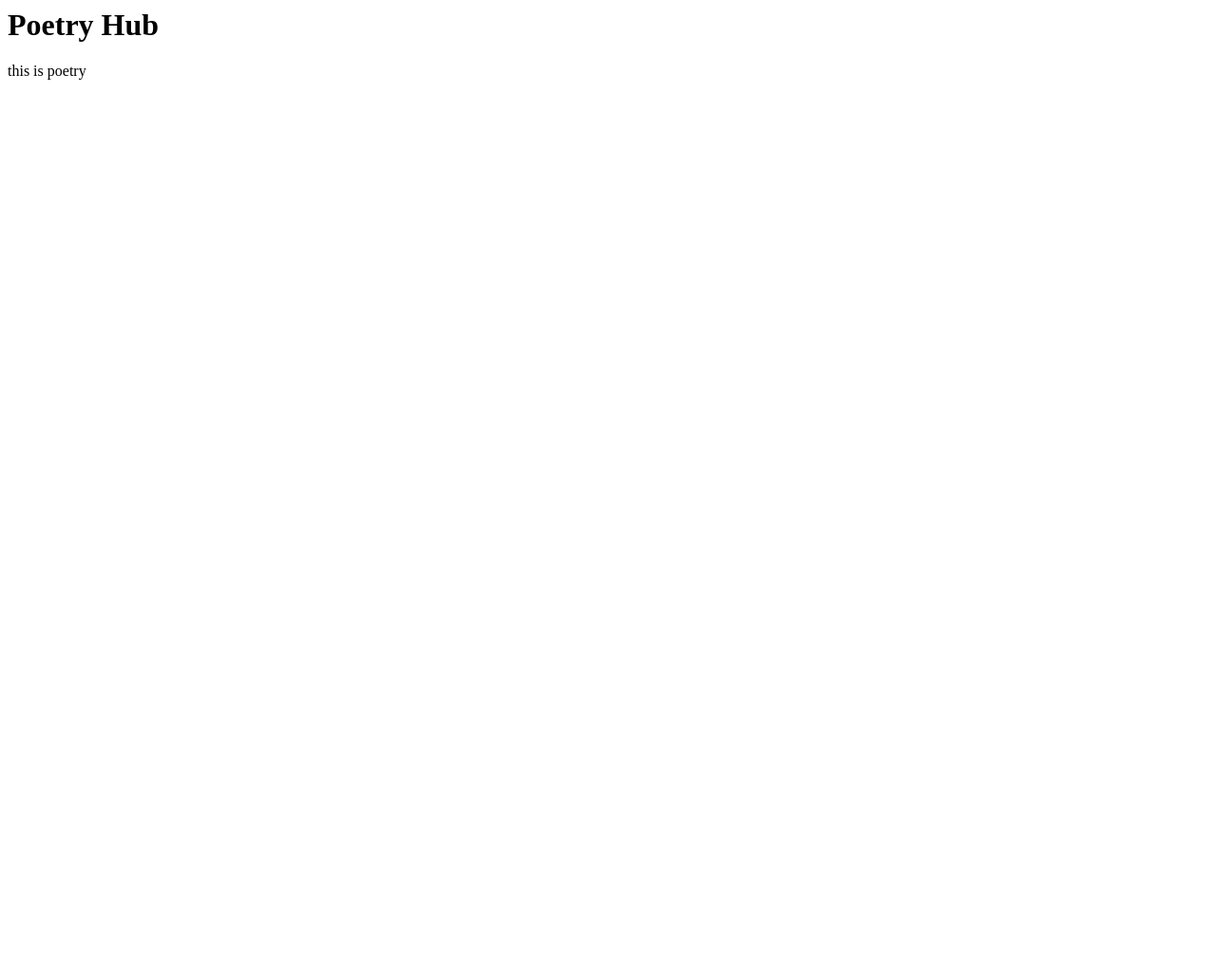
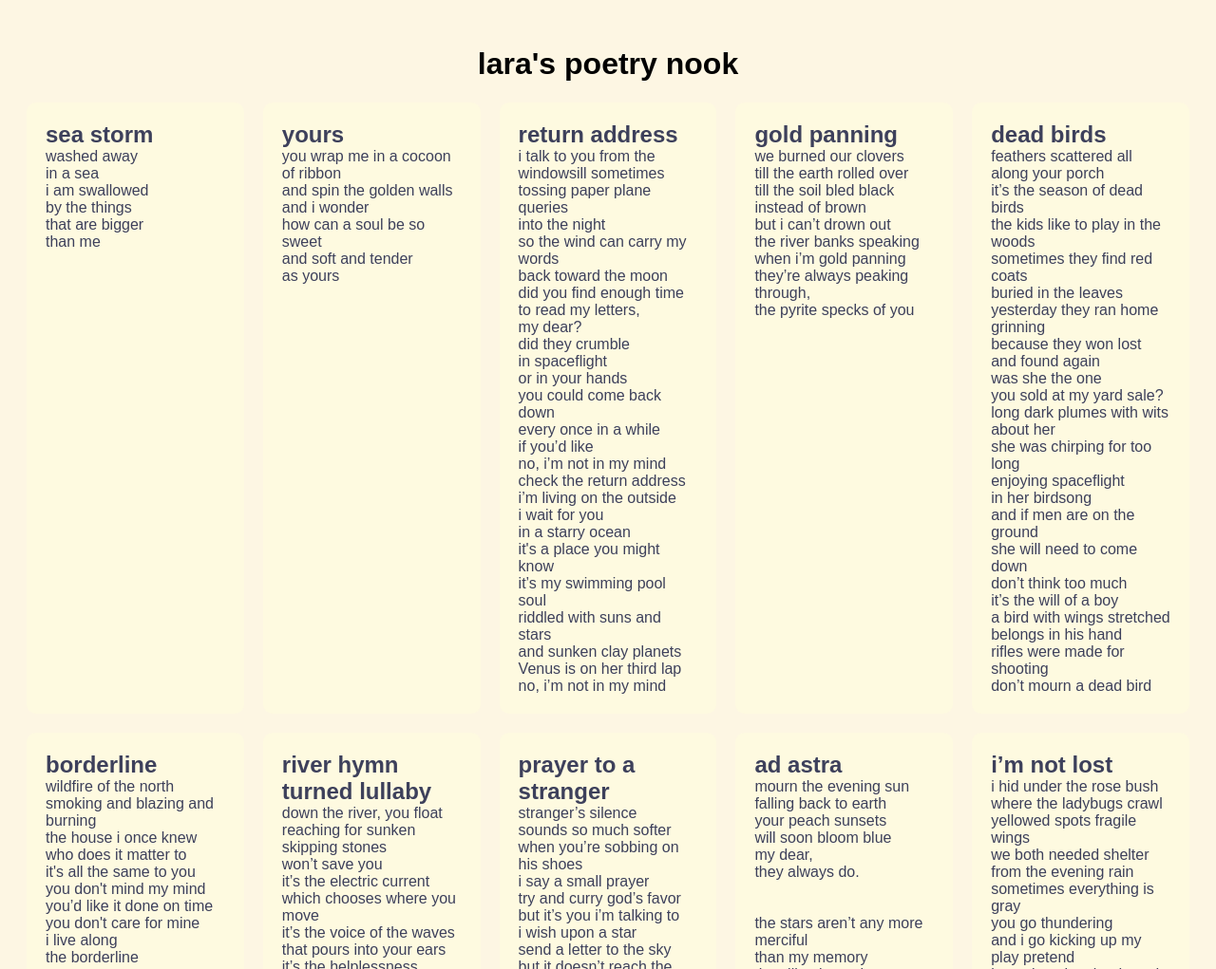
Before and after one commit to larakaracasu/Poetry-Nook, a plain HTML site: page index.html in a window 1280 px wide. Shown: the top 1021 px of the page at 95% size. Before the commit the page ends 800 px from the top, so only its background shows below. Drawn offline with Linux system fonts and the light colour scheme.

Commit message:
Fixed index.html.

```diff
--- a/index.html
+++ b/index.html
@@ -1,2 +1,20 @@
-<h1>Poetry Hub</h1>
-<p1> this is poetry </p1>
+<!DOCTYPE html>
+<html lang="en">
+<head>
+    <meta charset="UTF-8">
+    <meta name="viewport" content="width=device-width, initial-scale=1.0">
+    <title>poetry punch!</title>
+    <link rel="stylesheet" href="style.css">
+</head>
+<body>
+    <header>
+        <h1>lara's poetry nook</h1>
+    </header>
+    <main>
+        <div class="grid-container" id="poemContainer">
+            <!-- Poems will be inserted here -->
+        </div>
+    </main>
+    <script src="scripts.js"></script>
+</body>
+</html>
```
